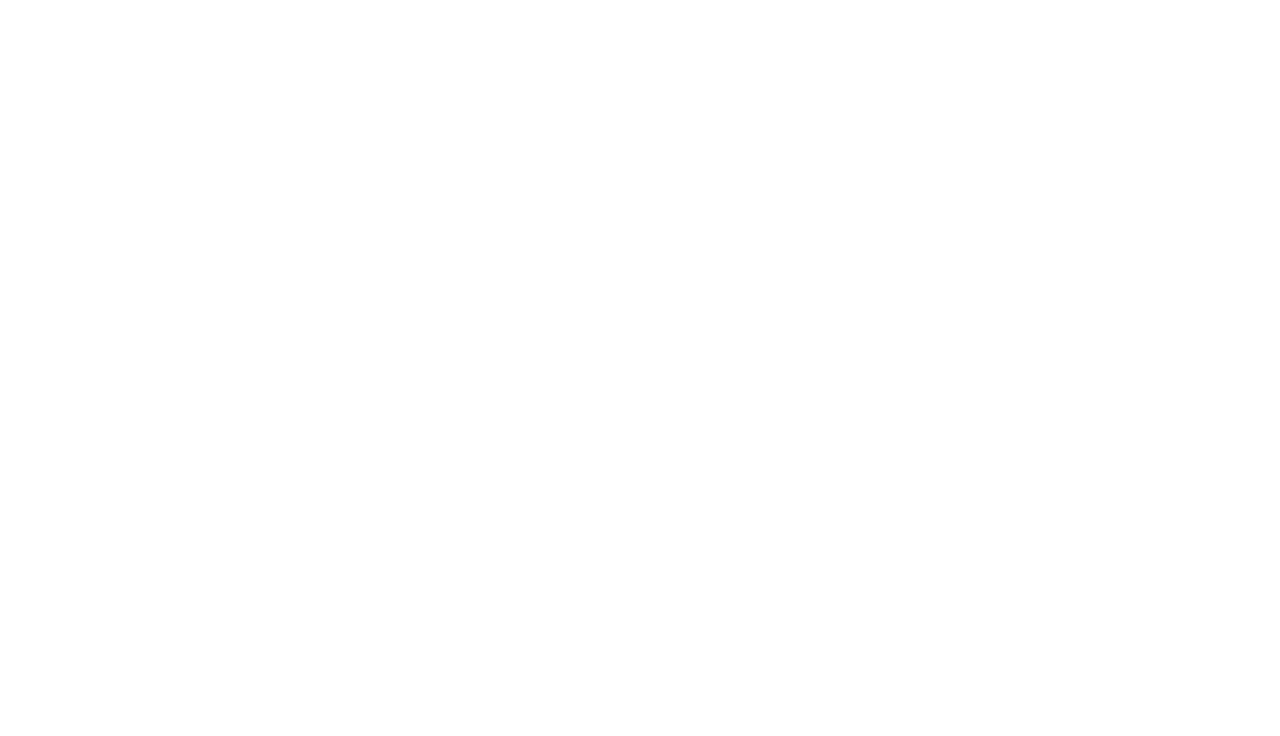
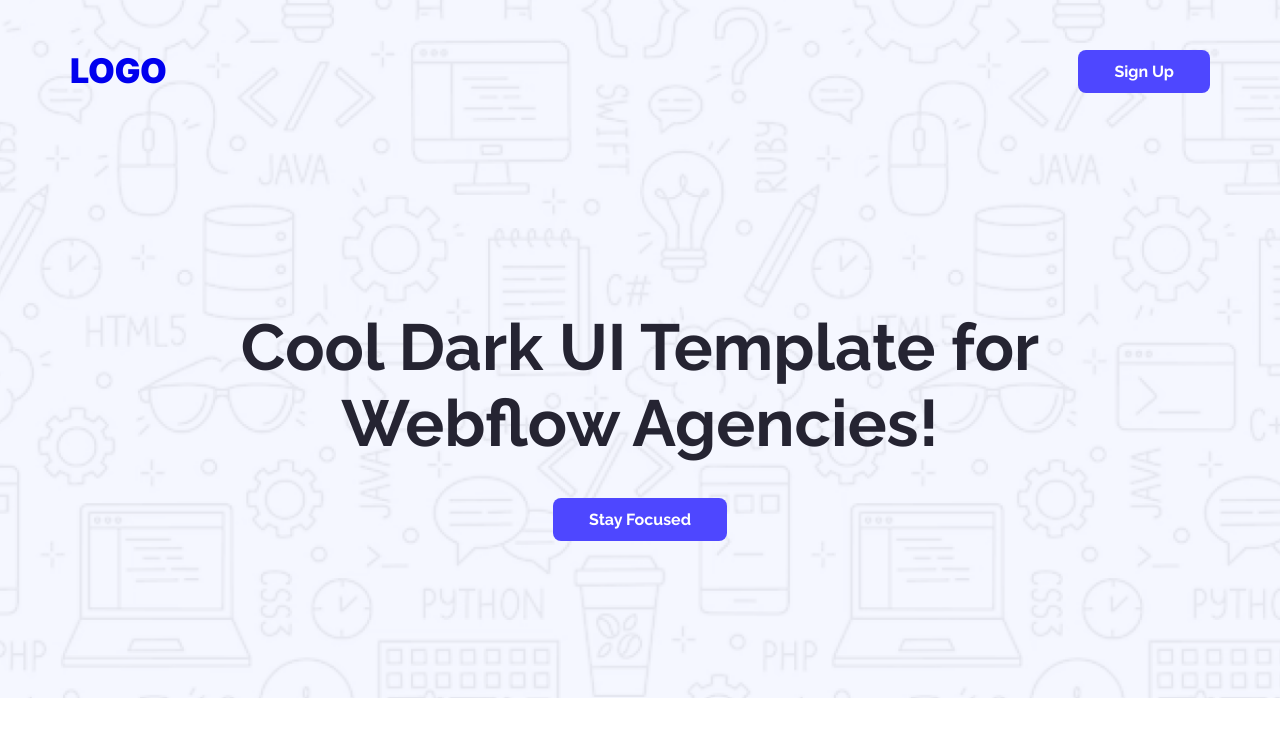
Before and after one commit to tanjim760/webflow-web-dev, a plain HTML site: page index.html in a window 1280 px wide. Drawn offline with Linux system fonts and the light colour scheme.

Commit message:
added navigation & banner

```diff
--- a/index.html
+++ b/index.html
@@ -4,13 +4,32 @@
 <head>
     <meta charset="UTF-8">
     <meta name="viewport" content="width=device-width, initial-scale=1.0">
-    <title>Webflow</title>
+    <title>Assignment 1</title>
+    <link rel="preconnect" href="https://fonts.googleapis.com">
+    <link rel="preconnect" href="https://fonts.gstatic.com" crossorigin>
+    <link href="https://fonts.googleapis.com/css2?family=Inter:ital,opsz,wght@0,14..32,100..900;1,14..32,100..900&display=swap"
+        rel="stylesheet">
+    <link rel="preconnect" href="https://fonts.googleapis.com">
+    <link rel="preconnect" href="https://fonts.gstatic.com" crossorigin>
+    <link href="https://fonts.googleapis.com/css2?family=Raleway:ital,wght@0,100..900;1,100..900&display=swap"
+        rel="stylesheet">
+    <link rel="stylesheet" href="styles/style.css">
 </head>
 
 <body>
 
     <header>
+        <nav>
+            <ul>
+                <li class="site-logo inter"><a href="#">LOGO</a></li>
+                <li><a href="#"><button class="btn-primary raleway">Sign Up</button></a></li>
+            </ul>
+        </nav>
 
+        <div class="banner-container">
+            <p class="raleway banner-title">Cool Dark UI Template for <br> Webflow Agencies!</p>
+            <button class="btn-primary raleway">Stay Focused</button>
+        </div>
     </header>
 
     <main>
--- a/styles/style.css
+++ b/styles/style.css
@@ -0,0 +1,95 @@
+* {
+    margin: 0;
+    padding: 0;
+}
+
+
+main {
+    max-width: 1440px;
+}
+
+/* Custom Fonts */
+
+
+.inter {
+  font-family: "Inter", sans-serif;
+  font-optical-sizing: auto;
+  font-style: normal;
+}
+
+
+.raleway {
+  font-family: "Raleway", sans-serif;
+  font-optical-sizing: auto;
+  font-style: normal;
+}
+
+/* Shared Styles */
+
+.btn-primary {
+    max-height: 132px;
+    padding: 12px 36px;
+    background-color: #4E47FF;
+    color: white;
+    font-size: 16px;
+    font-weight: bold;
+    border: none;
+    border-radius: 8px;
+}
+
+.btn-primary:hover {
+   background-color: white;
+   color: #4E47FF;
+   cursor: pointer;
+}
+
+/* Header - Banner & Navigation Styles */
+
+header {
+    margin: 0 auto;
+    height: 698px;
+    background-image: url("../assets/hero-bg.png");
+    background-repeat: no-repeat;
+    background-size: cover;
+    background-position: center;
+}
+
+
+nav ul {
+    display: flex;
+    max-width: 1140px;
+    height: 151px;
+    margin: 0 auto;
+    justify-content: space-between;
+}
+
+nav li {
+    margin-top: 50px;
+}
+
+nav li, nav a {
+    list-style: none;
+    text-decoration: none;
+}
+
+.site-logo {
+    color: #4E47FF;
+    font-size: 34px;
+    font-weight: 900;
+}
+
+.banner-container {
+    text-align: center;
+    max-width: 905px;
+    height: 237px;
+    margin: 158px auto;
+}
+
+.banner-title {
+    font-size: 65px;
+    font-weight: bold;
+    color: #252432;
+    margin-bottom: 37px;
+}
+
+/* Action Section Styles */
```
